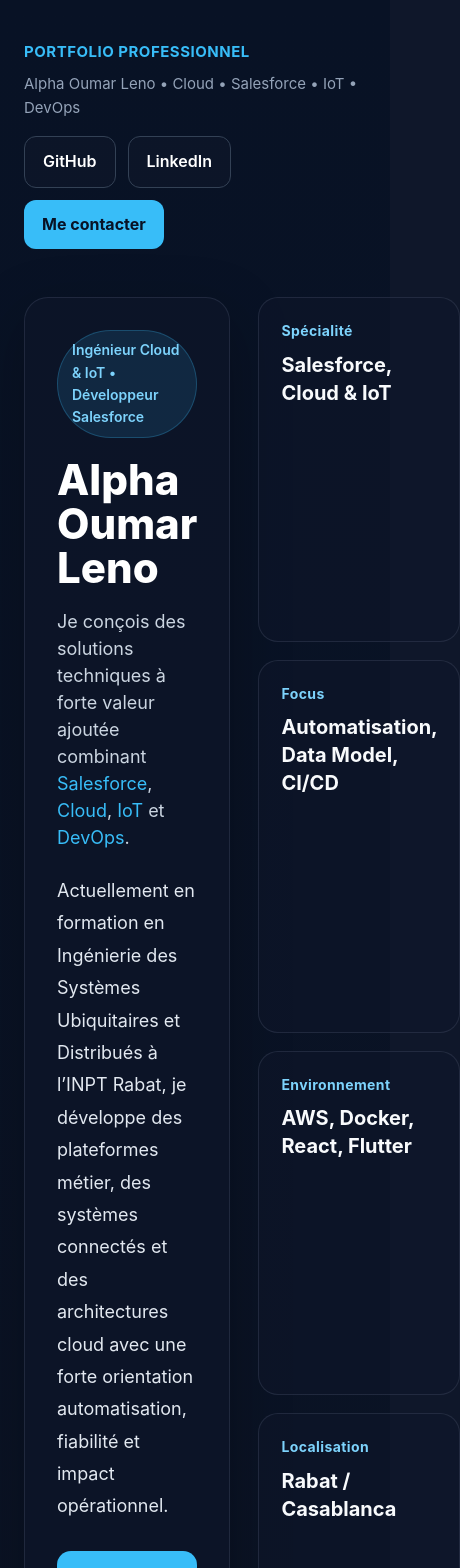
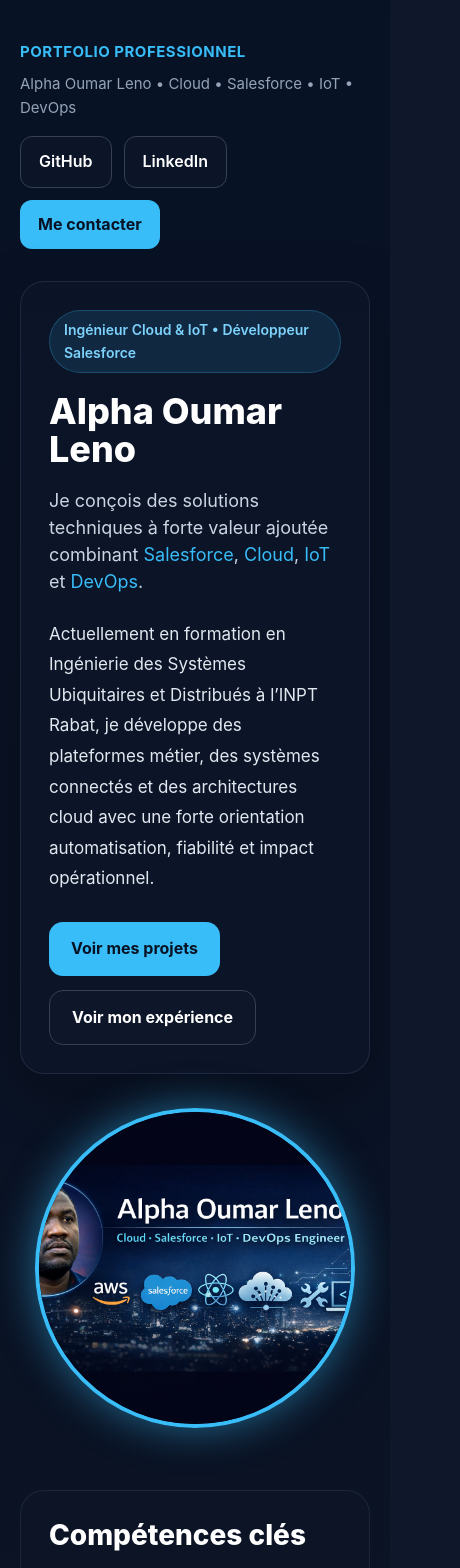
Before and after one commit to Alphaoumarleno/portfolio-alpha, a Next.js app: page / in a window 390 px wide. Shown: the top 1568 px of the page, 460 px wide, since content can reach past the window. Built offline with nearby package versions, Linux system fonts and the light colour scheme.

Commit message:
make portfolio responsive

```diff
--- a/app/page.tsx
+++ b/app/page.tsx
@@ -55,12 +55,12 @@
         fontFamily: "Inter, Arial, Helvetica, sans-serif",
       }}
     >
-
-   <section
+      {/* HERO */}
+      <section
         style={{
           maxWidth: "1180px",
           margin: "0 auto",
-          padding: "40px 24px 24px",
+          padding: "40px 20px 24px",
         }}
       >
         <div
@@ -70,7 +70,7 @@
             alignItems: "center",
             gap: "16px",
             flexWrap: "wrap",
-            marginBottom: "48px",
+            marginBottom: "32px",
           }}
         >
           <div>
@@ -144,8 +144,9 @@
         <div
           style={{
             display: "grid",
-            gridTemplateColumns: "1.4fr 0.9fr",
-            gap: "28px",
+            gridTemplateColumns: "repeat(auto-fit, minmax(320px, 1fr))",
+            gap: "24px",
+            alignItems: "center",
           }}
         >
           <div
@@ -153,7 +154,7 @@
               background: "rgba(15, 23, 42, 0.55)",
               border: "1px solid rgba(148, 163, 184, 0.15)",
               borderRadius: "24px",
-              padding: "32px",
+              padding: "28px",
               boxShadow: "0 20px 60px rgba(0,0,0,0.25)",
             }}
           >
@@ -175,7 +176,7 @@
 
             <h1
               style={{
-                fontSize: "clamp(42px, 7vw, 72px)",
+                fontSize: "clamp(36px, 8vw, 72px)",
                 lineHeight: 1.05,
                 margin: "0 0 18px",
                 fontWeight: 800,
@@ -186,7 +187,7 @@
 
             <p
               style={{
-                fontSize: "clamp(18px, 2.3vw, 26px)",
+                fontSize: "clamp(18px, 3.8vw, 26px)",
                 color: "#cbd5e1",
                 marginBottom: "24px",
                 lineHeight: 1.5,
@@ -201,10 +202,9 @@
 
             <p
               style={{
-                fontSize: "18px",
+                fontSize: "17px",
                 color: "#e2e8f0",
                 lineHeight: 1.8,
-                maxWidth: "760px",
                 marginBottom: "28px",
               }}
             >
@@ -248,58 +248,36 @@
 
           <div
             style={{
-              display: "grid",
-              gap: "18px",
+              display: "flex",
+              justifyContent: "center",
+              alignItems: "center",
+              padding: "10px",
             }}
           >
-            {[
-              ["Spécialité", "Salesforce, Cloud & IoT"],
-              ["Focus", "Automatisation, Data Model, CI/CD"],
-              ["Environnement", "AWS, Docker, React, Flutter"],
-              ["Localisation", "Rabat / Casablanca"],
-            ].map(([label, value]) => (
-              <div
-                key={label}
-                style={{
-                  background: "rgba(15, 23, 42, 0.55)",
-                  border: "1px solid rgba(148, 163, 184, 0.15)",
-                  borderRadius: "20px",
-                  padding: "22px",
-                }}
-              >
-                <div
-                  style={{
-                    color: "#7dd3fc",
-                    fontSize: "14px",
-                    fontWeight: 700,
-                    marginBottom: "8px",
-                    letterSpacing: "0.4px",
-                  }}
-                >
-                  {label}
-                </div>
-                <div
-                  style={{
-                    color: "#f8fafc",
-                    fontSize: "20px",
-                    fontWeight: 700,
-                    lineHeight: 1.4,
-                  }}
-                >
-                  {value}
-                </div>
-              </div>
-            ))}
+            <img
+              src="/preview.png"
+              alt="Alpha Oumar Leno"
+              style={{
+                width: "100%",
+                maxWidth: "320px",
+                aspectRatio: "1 / 1",
+                objectFit: "cover",
+                borderRadius: "50%",
+                border: "4px solid #38bdf8",
+                boxShadow: "0 0 40px rgba(56,189,248,0.5)",
+              }}
+            />
           </div>
         </div>
       </section>
 
+      {/* SKILLS */}
       <section
         id="skills"
         style={{
           maxWidth: "1180px",
           margin: "0 auto",
-          padding: "28px 24px",
+          padding: "28px 20px",
         }}
       >
         <div
@@ -307,10 +285,10 @@
             background: "rgba(15, 23, 42, 0.48)",
             border: "1px solid rgba(148, 163, 184, 0.12)",
             borderRadius: "24px",
-            padding: "30px",
+            padding: "28px",
           }}
         >
-          <h2 style={{ fontSize: "34px", margin: "0 0 12px", fontWeight: 800 }}>
+          <h2 style={{ fontSize: "clamp(28px, 6vw, 34px)", margin: "0 0 12px", fontWeight: 800 }}>
             Compétences clés
           </h2>
           <p
@@ -346,16 +324,17 @@
         </div>
       </section>
 
+      {/* EXPERIENCE */}
       <section
         id="experience"
         style={{
           maxWidth: "1180px",
           margin: "0 auto",
-          padding: "28px 24px",
+          padding: "28px 20px",
         }}
       >
         <div style={{ marginBottom: "20px" }}>
-          <h2 style={{ fontSize: "34px", margin: "0 0 12px", fontWeight: 800 }}>
+          <h2 style={{ fontSize: "clamp(28px, 6vw, 34px)", margin: "0 0 12px", fontWeight: 800 }}>
             Expérience
           </h2>
           <p
@@ -394,7 +373,7 @@
 
             <h3
               style={{
-                fontSize: "24px",
+                fontSize: "clamp(22px, 5vw, 24px)",
                 margin: "0 0 8px",
                 fontWeight: 800,
               }}
@@ -444,16 +423,17 @@
         </div>
       </section>
 
+      {/* PROJECTS */}
       <section
         id="projects"
         style={{
           maxWidth: "1180px",
           margin: "0 auto",
-          padding: "28px 24px",
+          padding: "28px 20px",
         }}
       >
         <div style={{ marginBottom: "20px" }}>
-          <h2 style={{ fontSize: "34px", margin: "0 0 12px", fontWeight: 800 }}>
+          <h2 style={{ fontSize: "clamp(28px, 6vw, 34px)", margin: "0 0 12px", fontWeight: 800 }}>
             Projets stratégiques
           </h2>
           <p
@@ -528,12 +508,13 @@
         </div>
       </section>
 
+      {/* CONTACT */}
       <section
         id="contact"
         style={{
           maxWidth: "1180px",
           margin: "0 auto",
-          padding: "28px 24px 60px",
+          padding: "28px 20px 60px",
         }}
       >
         <div
@@ -545,7 +526,7 @@
             padding: "32px",
           }}
         >
-          <h2 style={{ fontSize: "34px", margin: "0 0 14px", fontWeight: 800 }}>
+          <h2 style={{ fontSize: "clamp(28px, 6vw, 34px)", margin: "0 0 14px", fontWeight: 800 }}>
             Contact
           </h2>
 
```
